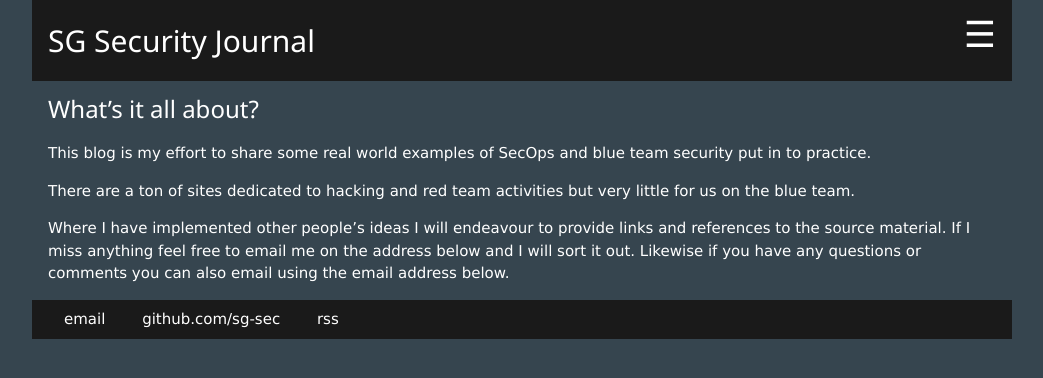
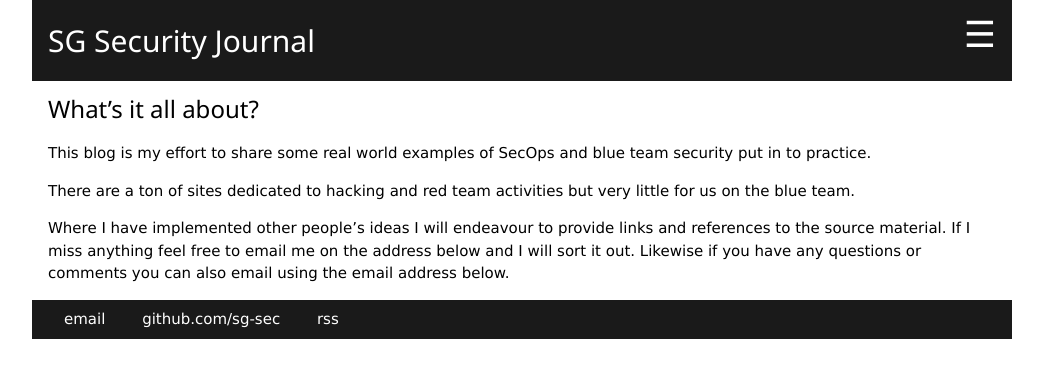
Before and after one commit to sg-sec/sg-sec.github.io, a Jekyll site: the page built from about/index.md, in a window 1280 px wide. Shown: the top 378 px of the page, without its empty margins (118-1161 px from the left). Built offline with Jekyll 4.4.1, drawn with Linux system fonts in a browser that asks for light colours; our own code applies the rules of GitHub Pages for plain Markdown files.

Commit message:
Update default.html

```diff
--- a/_layouts/default.html
+++ b/_layouts/default.html
@@ -6,7 +6,7 @@
                         <link rel="stylesheet" type="text/css" href="/css/W3.css">
                         <link rel="stylesheet" type="text/css" href="/css/sgsec.css">
 		</head>
-		<body class="w3-content sg-charcoal-black">
+		<body class="w3-content">
                         <nav class="w3-sidebar w3-bar-block w3-card w3-animate-right" style="display:none;right:0;" id="mySidebar">
                                 <a href="javascript:void(0)" onclick="w3_close()" class="w3-button w3-black w3-right">&times;</a><br>
                                 <a class="w3-bar-item w3-button sg-dark-charcoal-black" href="/">Home</a>
```
